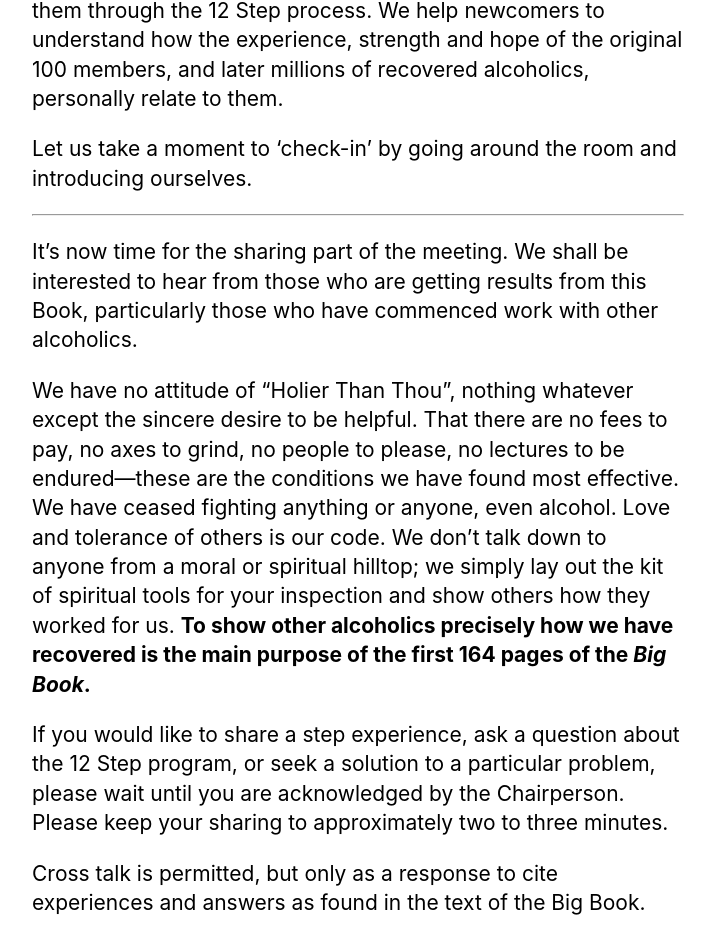
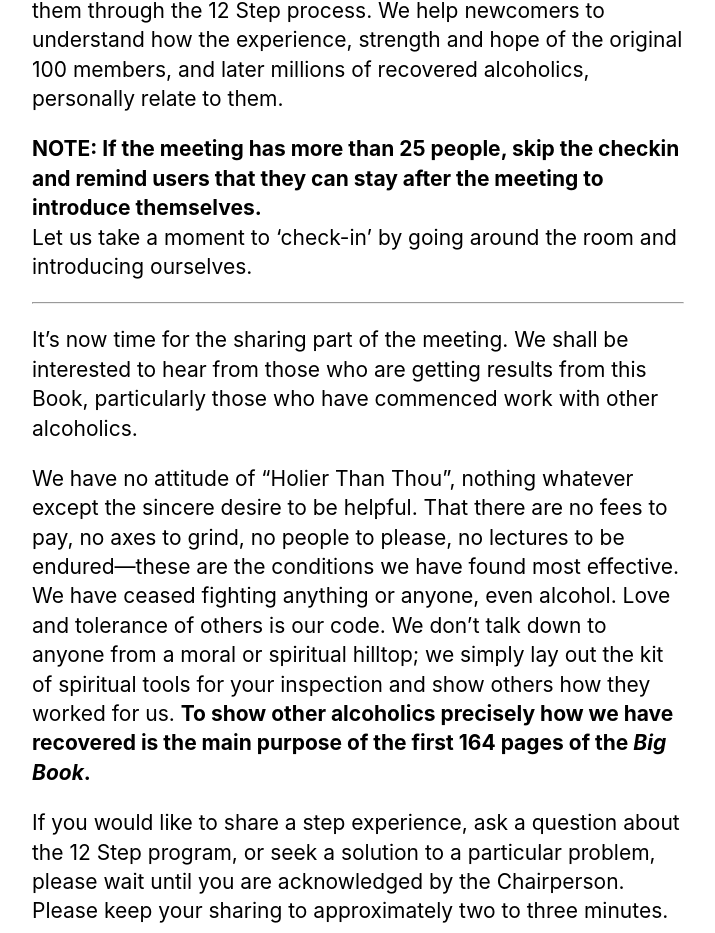
Before and after one commit to Last-Stop-Freedom/website, a React (Create React App) app: page /meeting-guide in a window 1280 px wide. Shown: the part 1148-2081 px from the top of the page, without its empty margins (282-997 px from the left). Built offline with nearby package versions, Linux system fonts and the light colour scheme.

Commit message:
over 25 blurb

```diff
--- a/src/MeetingGuide.js
+++ b/src/MeetingGuide.js
@@ -51,6 +51,7 @@
           personally relate to them.
         </p>
         <p>
+          <b>NOTE: If the meeting has more than 25 people, skip the checkin and remind users that they can stay after the meeting to introduce themselves.</b> <br />
           Let us take a moment to ‘check-in’ by going around the room and introducing ourselves.
         </p>
         <hr />
```
